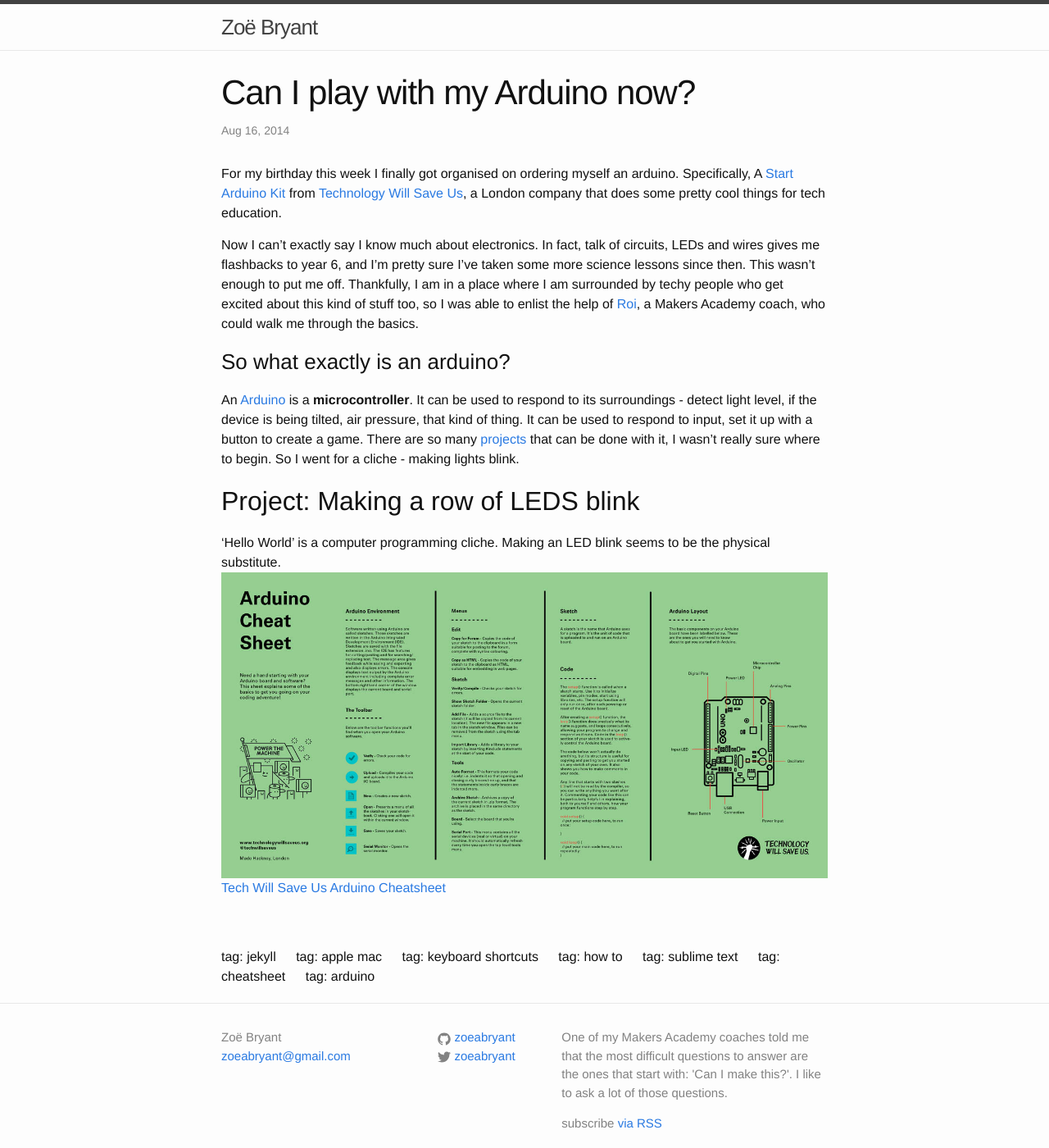
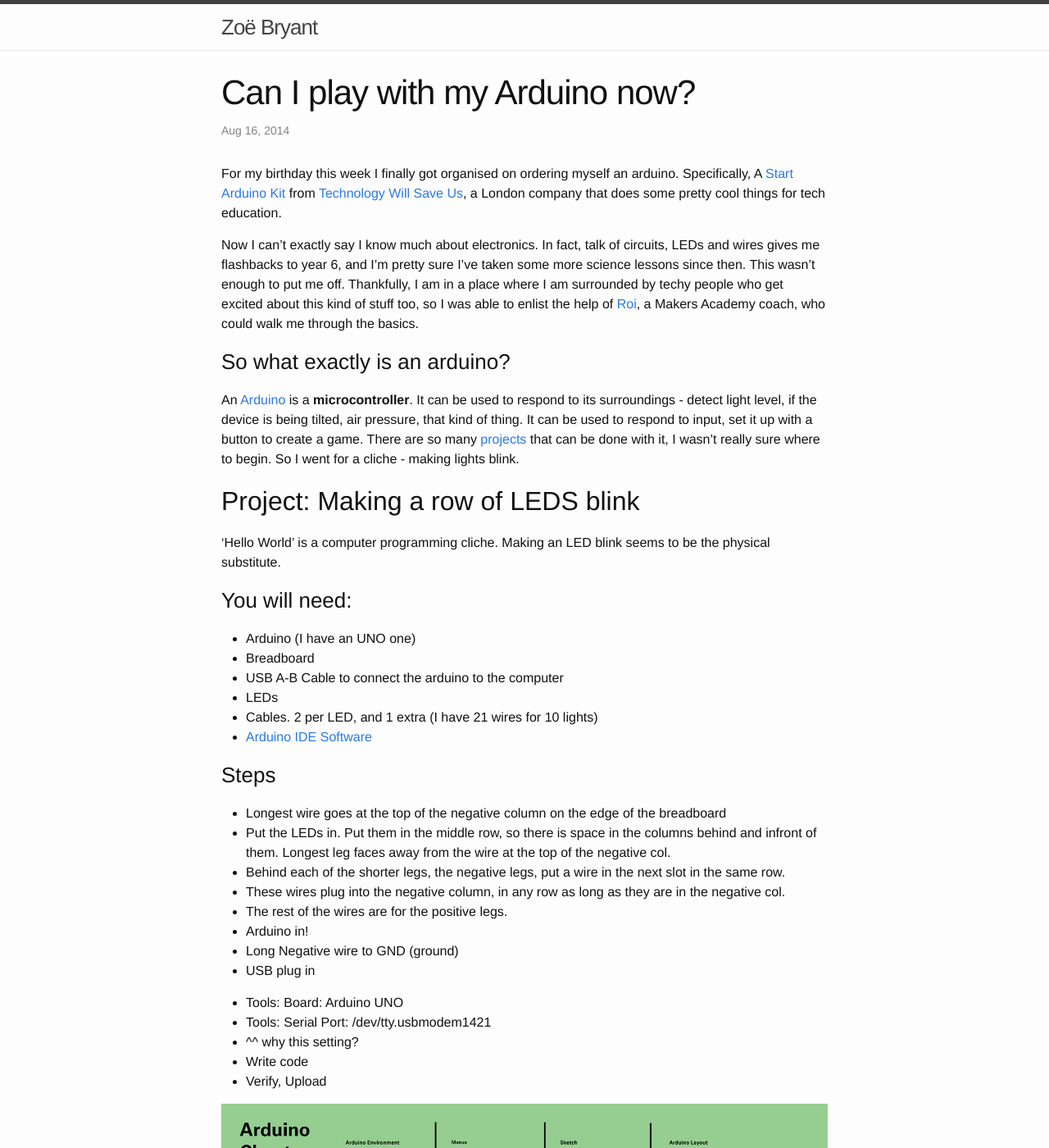
Before and after one commit to zoeabryant/blog-archive, a Jekyll site: the page built from _posts/2014-08-16-new-arduino.markdown, in a window 1280 px wide and 1400 px high. Shown: the whole window at 82% size. Built offline with Jekyll 4.4.1, drawn with Linux system fonts in a browser that asks for light colours; Markdown is read by kramdown in place of the engine named in the settings.

Commit message:
Arduino: LEDs steps

```diff
--- a/_posts/2014-08-16-new-arduino.markdown
+++ b/_posts/2014-08-16-new-arduino.markdown
@@ -15,9 +15,34 @@
 
 ## Project: Making a row of LEDS blink
 'Hello World' is a computer programming cliche. Making an LED blink seems to be the physical substitute.
+
+### You will need:
+* Arduino (I have an UNO one)
+* Breadboard
+* USB A-B Cable to connect the arduino to the computer
+* LEDs
+* Cables. 2 per LED, and 1 extra (I have 21 wires for 10 lights)
+* [Arduino IDE Software][software]
+
+### Steps
+* Longest wire goes at the top of the negative column on the edge of the breadboard
+* Put the LEDs in. Put them in the middle row, so there is space in the columns behind and infront of them. Longest leg faces away from the wire at the top of the negative col.
+* Behind each of the shorter legs, the negative legs, put a wire in the next slot in the same row.
+* These wires plug into the negative column, in any row as long as they are in the negative col.
+* The rest of the wires are for the positive legs.
+* Arduino in!
+* Long Negative wire to GND (ground)
+* USB plug in
+
+* Tools: Board: Arduino UNO
+* Tools: Serial Port: /dev/tty.usbmodem1421
+* ^^ why this setting?
+* Write code
+* Verify, Upload
+
+
 ![Tech Will Save Us's arduino cheatsheet]({{ site.url }}/assets/post_img/2014-08/16-arduinocheatsheet.jpg)
 [Tech Will Save Us Arduino Cheatsheet][cheatsheet]
-
 
 
 [startkit]: http://www.techwillsaveus.com/shop/diy-kits/start-arduino/
@@ -26,3 +51,4 @@
 [roi]: https://twitter.com/roiDsign
 [projects]: http://playground.arduino.cc/projects/ideas
 [cheatsheet]: http://techwillsaveus.com/az/wp-content/uploads/2014/02/cheat-sheet-3.pdf
+[software]: http://arduino.cc/en/main/software
```
